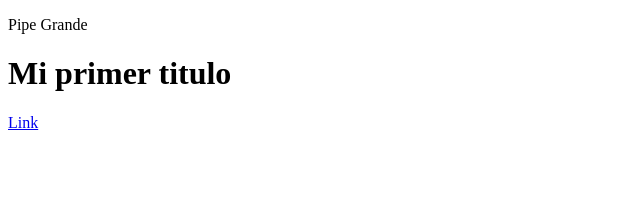
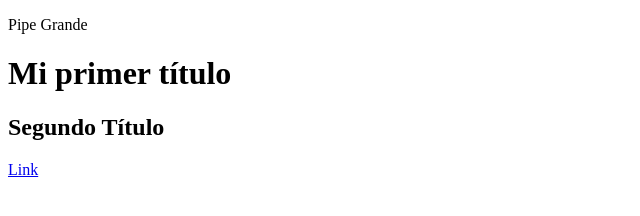
Before and after one commit to JorgeLuisAr/HTML_Practice, a plain HTML site: page index.html in a window 1280 px wide. Shown: the whole page, without its empty margins (0-640 px from the left). Drawn offline with Linux system fonts and the light colour scheme.

Commit message:
Mi Segundo cambio

```diff
--- a/index.html
+++ b/index.html
@@ -11,8 +11,9 @@
        Pipe Grande
    </p>
    <h1>
-       Mi primer titulo
+       Mi primer título
    </h1>
+   <h2>Segundo Título</h2>
    <a href="https://www.w3schools.com/">Link</a>
 </body>
 </html>
```
